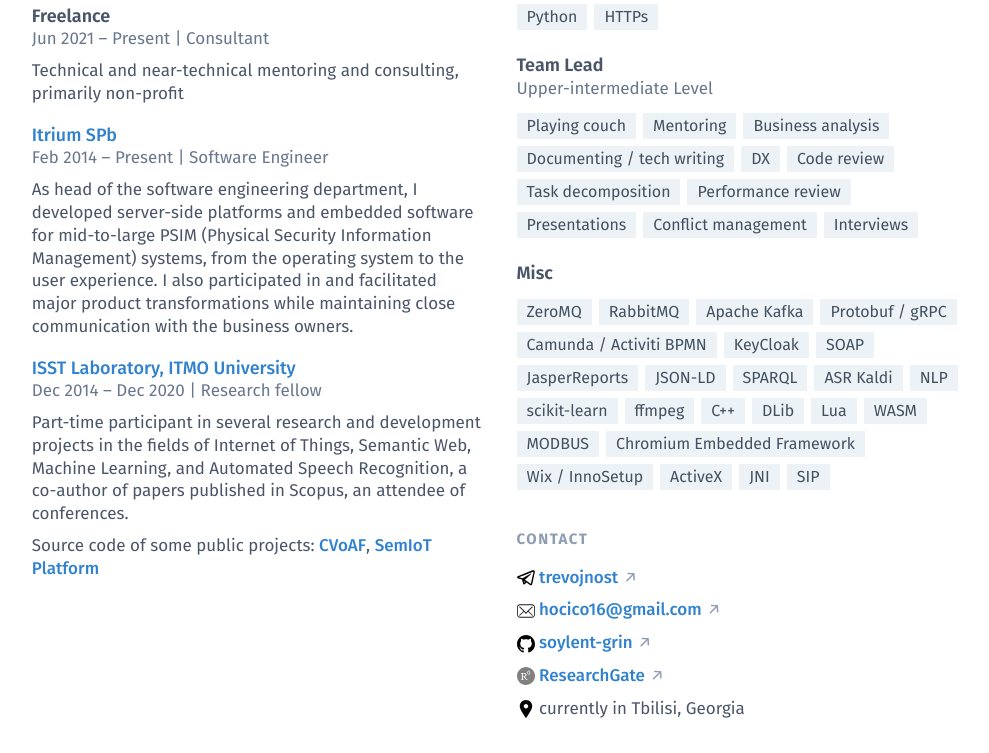
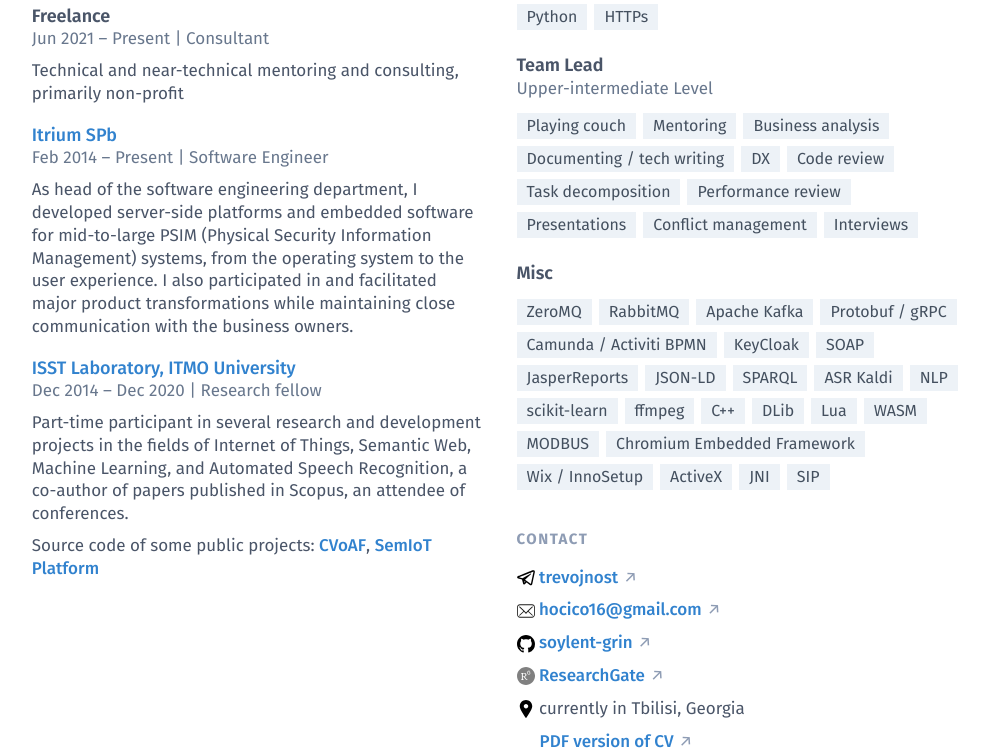
Before and after one commit to soylent-grin/soylent-grin.github.io, a website: page docs/index.html in a window 1280 px wide. Shown: the part 1249-2002 px from the top of the page, without its empty margins (141-1130 px from the left). Before the commit the page ends 1970 px from the top, so only its background shows below. Drawn offline with Linux system fonts and the light colour scheme.

Commit message:
pdf version

```diff
--- a/docs/index.html
+++ b/docs/index.html
@@ -768,6 +768,13 @@
                     c-27.114,0-49.191-22.076-49.191-49.191C148.658,110.2,170.734,88.138,197.849,88.138z"/></g></svg>
                   <span>currently in Tbilisi, Georgia</span>
                 </li>
+                <li class="mt-1.5 leading-normal text-gray-700 text-md" style="margin-left: 23px">
+                  <a href="https://drive.google.com/file/d/1lOnFF7CWu0m9G32M_E27Sz10fVv959la/view">
+                    <span class="group font-medium text-blue-600 dark:text-blue-500 hover:underline">PDF version of CV</span>
+                    <span
+                      class="inline-block text-gray-550 print:text-black font-normal group-hover:text-gray-700 transition duration-100 ease-in">↗</span>
+                  </a>
+                </li>
               </ul>
             </section>
 
```
